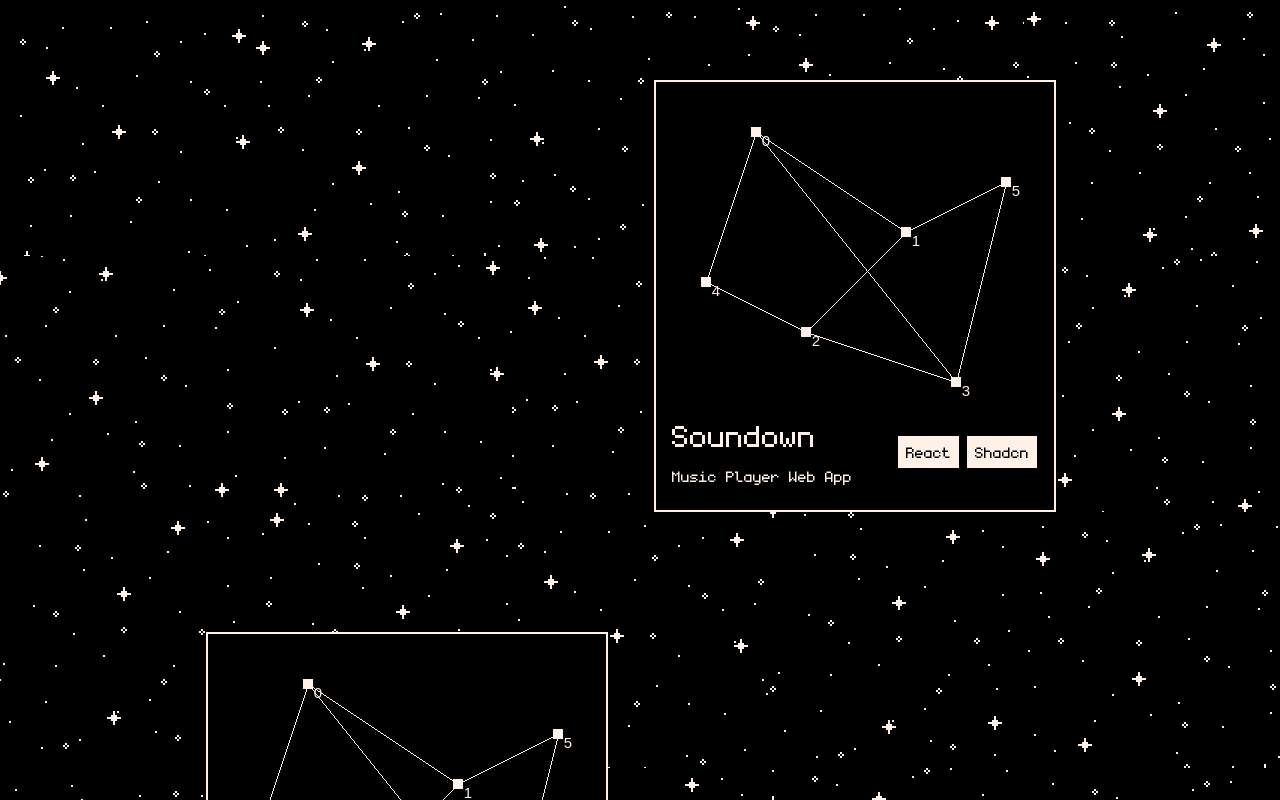
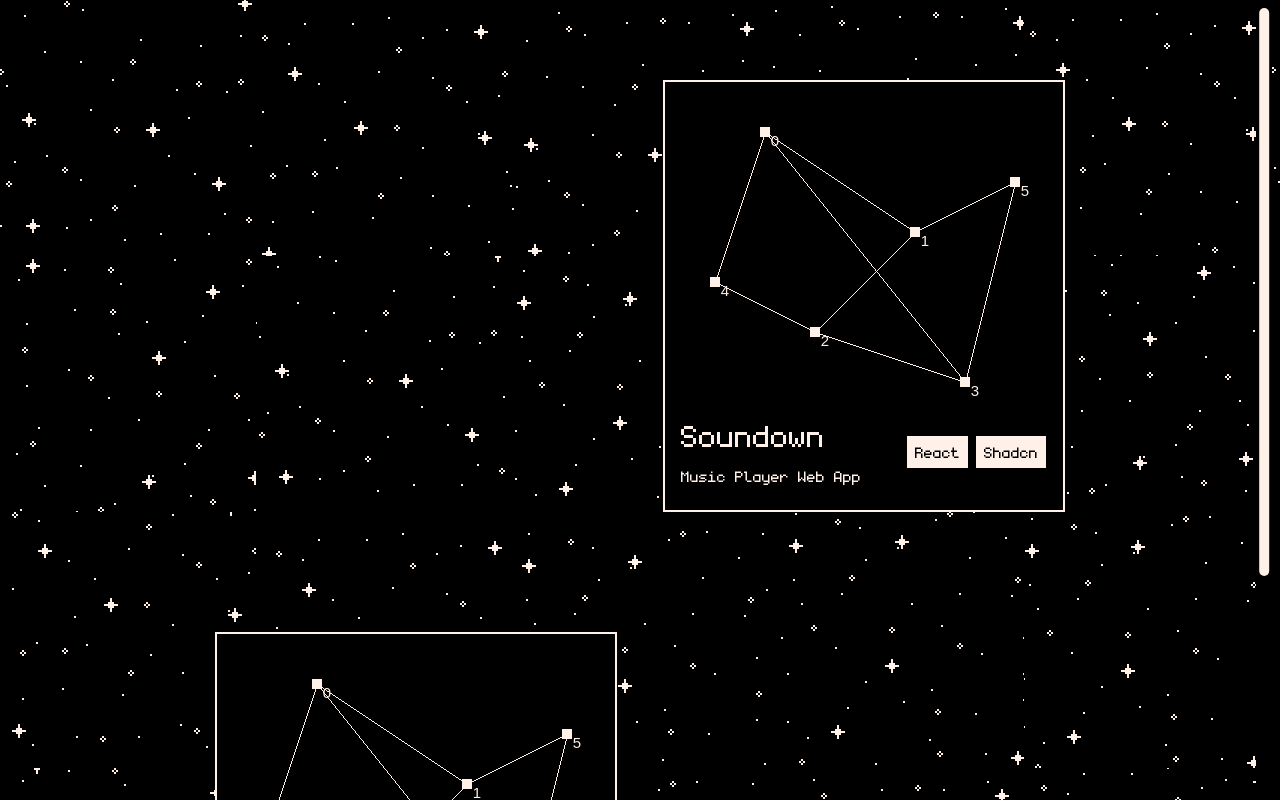
Before and after one commit to Kaucrow/portfolio, a SvelteKit app: page /projects in a window 1280 px wide. Shown: the top 800 px of the page. Built offline with nearby package versions, Linux system fonts and the light colour scheme.

Commit message:
feat: Added WindowScrollArea

```diff
--- a/src/app.css
+++ b/src/app.css
@@ -22,12 +22,17 @@
   --fg-color: #fff1e8;
 }
 
+body {
+  height: 100%;
+}
+
 html {
   font-family: 'Monogram', sans-serif;
   background-color: var(--bg-color);
   -webkit-font-smoothing: none; /* For WebKit browsers (Chrome, Safari) */
   -moz-osx-font-smoothing: grayscale; /* For macOS Firefox */
   font-smooth: never;
+  height: 100%;
   padding: 0;
   margin: 0;
   overflow-x: hidden;
--- a/src/lib/components/Constellation.svelte
+++ b/src/lib/components/Constellation.svelte
@@ -311,8 +311,6 @@
   </div>
 </div>
 
----
-
 <div
   bind:this={containerRef}
   class="fixed bg-[var(--bg-color)] overflow-hidden select-none"
--- a/src/lib/components/ScrollArea.svelte
+++ b/src/lib/components/ScrollArea.svelte
@@ -31,7 +31,7 @@
   let scrollThumbHeight = $state(0);
   let scrollThumbTop = $state(0);
 
-  // New state for drag functionality
+  // Drag functionality
   let isDragging = $state(false);
   let startY = $state(0); // Mouse Y position when drag starts
   let startScrollTop = $state(0); // Content scrollTop when drag starts
--- a/src/lib/components/StarsBackground.svelte
+++ b/src/lib/components/StarsBackground.svelte
@@ -129,7 +129,7 @@
   $: patternSize, maxDisplacement, rotationEnabled, globalScale, starPatternImage, drawBackground();
 </script>
 
-<div class="absolute inset-0 overflow-hidden -z-10">
+<div class="fixed inset-0 overflow-hidden -z-10">
   <canvas
     bind:this={canvas}
     class="block w-full h-full"
--- /dev/null
+++ b/src/lib/components/WindowScrollArea.svelte
@@ -0,0 +1,200 @@
+<!-- WindowScrollArea.svelte -->
+<script lang="ts">
+  import { onMount, onDestroy } from 'svelte';
+  import { browser } from '$app/environment';
+
+  const {
+    class: customClass = '',
+    scrollTrackColor = 'var(--bg-color)',
+    scrollThumbColor = 'var(--fg-color)',
+    scrollbarWidth = '1em',
+  } = $props<{
+    class?: string;
+    scrollTrackColor?: string;
+    scrollThumbColor?: string;
+    scrollbarWidth?: string;
+  }>();
+
+  let scrollTrackRef = $state<HTMLDivElement | undefined>(undefined);
+  let scrollThumbRef = $state<HTMLDivElement | undefined>(undefined);
+
+  // Scroll state
+  let showCustomScrollbar = $state(false);
+  let scrollThumbHeight = $state(0);
+  let scrollThumbTop = $state(0);
+  let isDragging = $state(false);
+  let startY = $state(0);
+  let startScrollTop = $state(0);
+
+  // ARIA attributes
+  let contentId = 'scrollable-content-' + Math.random().toString(36).substring(2, 9); // Unique ID for aria-controls
+  let ariaValueNow = $state(0);
+  const ariaValueMin = 0;
+  const ariaValueMax = 100;
+
+  function updateScrollbar() {
+    if (!browser) return;
+
+    const scrollHeight = document.body.scrollHeight;
+    const clientHeight = window.innerHeight;
+    const scrollTop = window.scrollY;
+
+    // Show scrollbar only if content overflows
+    showCustomScrollbar = scrollHeight > clientHeight;
+
+    if (showCustomScrollbar && scrollTrackRef) {
+      const trackHeight = scrollTrackRef.clientHeight;
+
+      // Calculate thumb height (minimum 20px)
+      scrollThumbHeight = Math.max(
+        (clientHeight / scrollHeight) * trackHeight,
+        20
+      );
+
+      // Calculate thumb position (clamped to track bounds)
+      const maxThumbTop = trackHeight - scrollThumbHeight;
+      scrollThumbTop = Math.min(
+        Math.max(0, (scrollTop / scrollHeight) * trackHeight),
+        maxThumbTop
+      );
+
+      // Update ARIA value (0-100)
+      ariaValueNow = Math.round((scrollTop / (scrollHeight - clientHeight)) * 100);
+    }
+  }
+
+  function handleWindowScroll() {
+    updateScrollbar();
+  }
+
+  function handleResize() {
+    updateScrollbar();
+  }
+
+  // --- Drag functionality ---
+  function handleThumbMouseDown(event: MouseEvent) {
+    isDragging = true;
+    startY = event.clientY;
+    startScrollTop = window.scrollY;
+
+    window.addEventListener('mousemove', handleThumbMouseMove);
+    window.addEventListener('mouseup', handleThumbMouseUp);
+    event.preventDefault();
+  }
+
+  function handleThumbMouseMove(event: MouseEvent) {
+    if (!isDragging || !scrollTrackRef) return;
+
+    const deltaY = event.clientY - startY;
+    const trackHeight = scrollTrackRef.clientHeight;
+    const scrollHeight = document.body.scrollHeight;
+
+    // Calculate new scroll position
+    const scrollRatio = scrollHeight / trackHeight;
+    const newScrollTop = startScrollTop + deltaY * scrollRatio;
+
+    // Scroll the window
+    window.scrollTo(0, newScrollTop);
+  }
+
+  function handleThumbMouseUp() {
+    isDragging = false;
+    window.removeEventListener('mousemove', handleThumbMouseMove);
+    window.removeEventListener('mouseup', handleThumbMouseUp);
+  }
+
+  function handleTrackClick(event: MouseEvent) {
+    if (!scrollTrackRef || event.target !== scrollTrackRef) return;
+
+    const trackRect = scrollTrackRef.getBoundingClientRect();
+    const clickY = event.clientY - trackRect.top;
+    const thumbCenter = scrollThumbTop + scrollThumbHeight / 2;
+
+    const scrollAmount = window.innerHeight * 0.9;
+    const newScrollTop = window.scrollY + (clickY < thumbCenter ? -scrollAmount : scrollAmount);
+
+    window.scrollTo({
+      top: Math.max(0, Math.min(newScrollTop, document.body.scrollHeight - window.innerHeight)),
+      behavior: 'smooth'
+    });
+  }
+
+  onMount(() => {
+    if (!browser) return;
+
+    window.addEventListener('scroll', handleWindowScroll);
+    window.addEventListener('resize', handleResize);
+
+    // Initial setup
+    updateScrollbar();
+
+    // Check periodically in case content loads async
+    const interval = setInterval(updateScrollbar, 100);
+    onDestroy(() => clearInterval(interval));
+  });
+
+  onDestroy(() => {
+    if (!browser) return;
+    window.removeEventListener('scroll', handleWindowScroll);
+    window.removeEventListener('resize', handleResize);
+    window.removeEventListener('mousemove', handleThumbMouseMove);
+    window.removeEventListener('mouseup', handleThumbMouseUp);
+  });
+</script>
+
+<div class="fixed h-full w-full {customClass}">
+  {#if showCustomScrollbar}
+    <div
+      bind:this={scrollTrackRef}
+      role="scrollbar"
+      tabindex="0"
+      aria-controls={contentId}
+      aria-valuenow={ariaValueNow}
+      aria-valuemin={ariaValueMin}
+      aria-valuemax={ariaValueMax}
+      class="absolute top-2 bottom-2 rounded-full right-2"
+      style="
+        width: {scrollbarWidth};
+        background-color: {scrollTrackColor};
+      "
+      onmousedown={handleTrackClick}
+    >
+      <div
+        bind:this={scrollThumbRef}
+        role="cell"
+        tabindex="0"
+        class="absolute left-1/2 -translate-x-1/2 w-3/5 rounded-full cursor-grab"
+        class:grabbing={isDragging}
+        style="
+          height: {scrollThumbHeight}px;
+          top: {scrollThumbTop}px;
+          background-color: {scrollThumbColor};
+        "
+        onmousedown={handleThumbMouseDown}
+      >
+      </div>
+    </div>
+  {/if}
+</div>
+
+<style>
+  :root {
+    /* For WebKit browsers (Chrome, Safari) */
+    &::-webkit-scrollbar {
+      width: 0;
+      height: 0;
+      background: transparent;
+    }
+    /* For Firefox */
+    scrollbar-width: none;
+    /* For IE/Edge */
+    -ms-overflow-style: none;
+  }
+
+  .cursor-grab {
+    cursor: grab;
+  }
+  .grabbing {
+    cursor: grabbing;
+  }
+</style>
--- a/src/routes/projects/+page.svelte
+++ b/src/routes/projects/+page.svelte
@@ -7,6 +7,7 @@
 
   import Constellation, { type Star, type StarConnection } from "$lib/components/Constellation.svelte";
   import StarsBackground from "$lib/components/StarsBackground.svelte";
+  import WindowScrollArea from "$lib/components/WindowScrollArea.svelte";
   import { type MediaItem } from "$lib/components/Carousel.svelte";
 
   let pageObjectsInitialized = false;
@@ -139,13 +140,15 @@
   );
 </script>
 
-<div class="relative w-full h-full overflow-hidden">
-  <StarsBackground />
+<StarsBackground />
+<WindowScrollArea class="z-10" />
 
-  <div class="grid grid-cols-2 w-full h-full relative"> {#each constellationsData as constellation, i}
+<div class="relative h-screen w-full">
+  <div class="grid grid-cols-2 min-h-full w-full relative">
+    {#each constellationsData as constellation, i}
       <div
         class="
-          flex justify-center items-start mt-10
+          flex justify-center items-start mt-10 z-10
           {i % 2 === 0 ? 'col-start-2 justify-self-start' : 'col-start-1 justify-self-end'}
           py-10
           w-full max-w-[35vw]"
```
